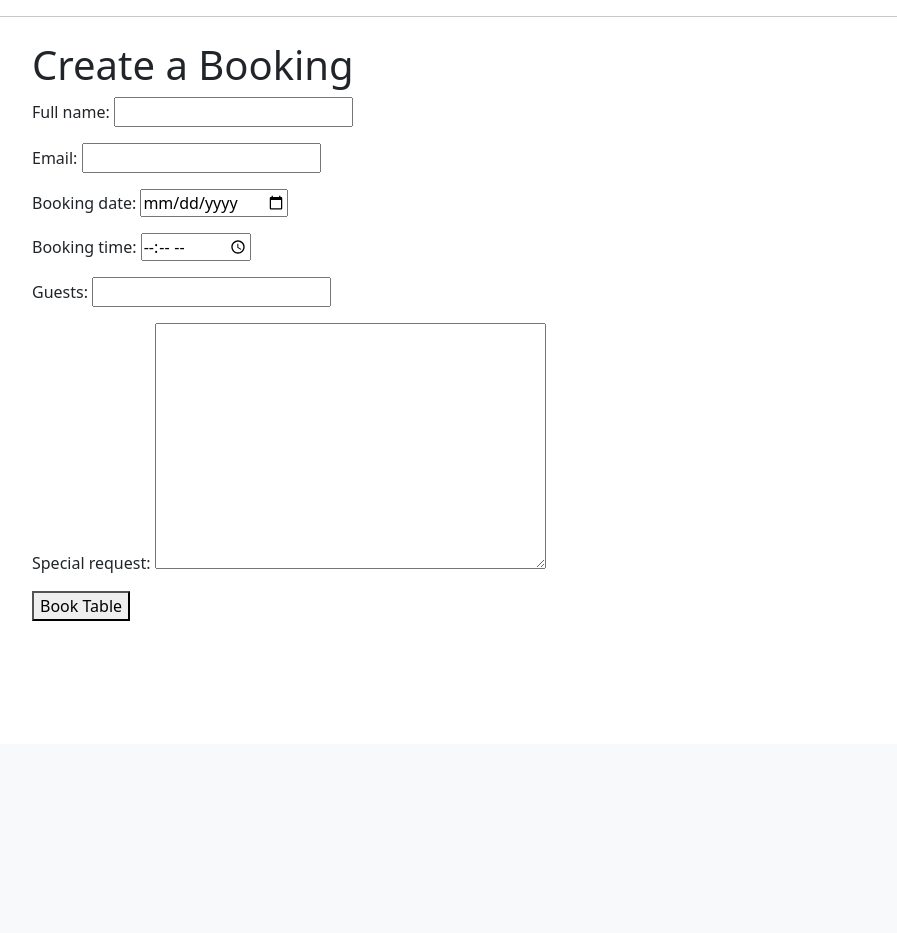
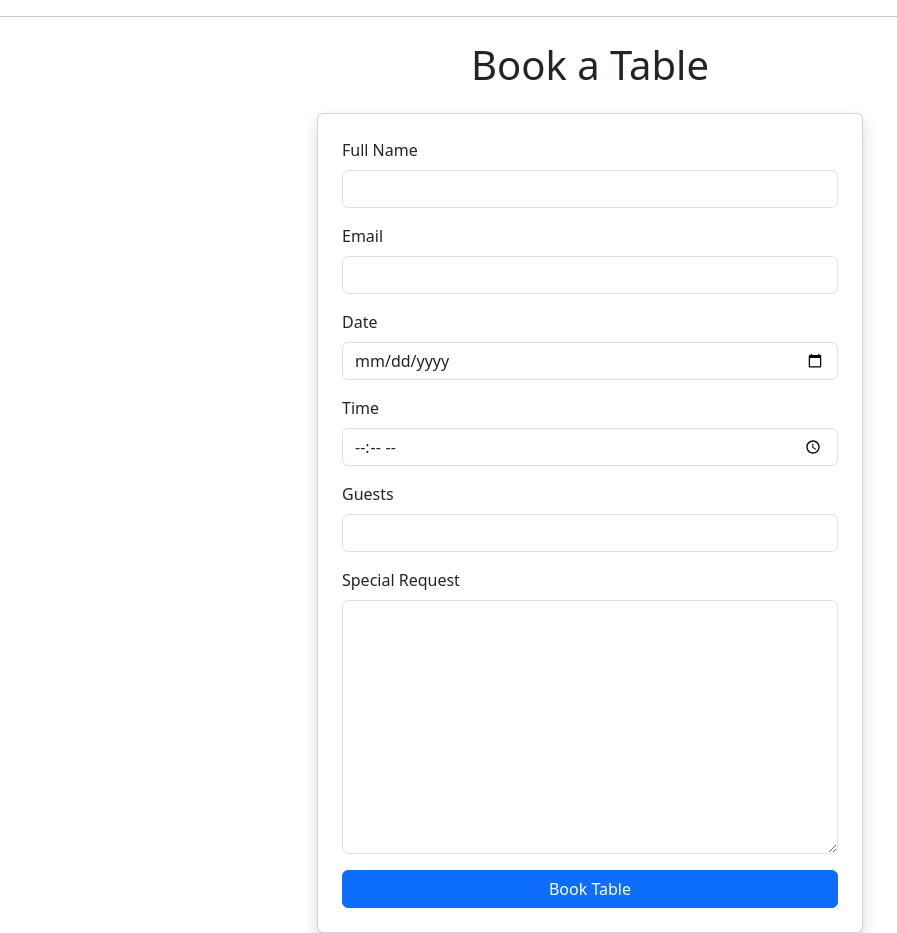
Before and after one commit to liepinaievaa-maker/restaurant-bootshaus-booking-system, a Django app: page /book/ in a window 1280 px wide. Shown: the part 56-989 px from the top of the page, without its empty margins (50-947 px from the left). Before the commit the page ends 677 px from the top, so only its background shows below. Run offline with Django 5.2, Linux system fonts and the light colour scheme; a user stored in the database is signed in.

Commit message:
Style a booking page

```diff
--- a/bookings/forms.py
+++ b/bookings/forms.py
@@ -19,6 +19,22 @@
         ]
 
         widgets = {
-            'booking_date': forms.DateInput(attrs={'type': 'date'}),
-            'booking_time': forms.TimeInput(attrs={'type': 'time'}),
+            'full_name': forms.TextInput(
+                attrs={'class': 'form-control'}
+            ),
+            'email': forms.EmailInput(
+                attrs={'class': 'form-control'}
+            ),
+            'booking_date': forms.DateInput(
+                attrs={'class': 'form-control', 'type': 'date'}
+            ),
+            'booking_time': forms.TimeInput(
+                attrs={'class': 'form-control', 'type': 'time'}
+            ),
+            'guests': forms.NumberInput(
+                attrs={'class': 'form-control'}
+            ),
+            'special_request': forms.Textarea(
+                attrs={'class': 'form-control'}
+            ),
         }
--- a/bookings/templates/bookings/create_booking.html
+++ b/bookings/templates/bookings/create_booking.html
@@ -1,11 +1,51 @@
 {% extends 'bookings/base.html' %}
 
 {% block content %}
-    <h1>Create a Booking</h1>
 
-    <form method="POST">
-        {% csrf_token %}
-        {{ form.as_p }}
-        <button type="submit">Book Table</button>
-    </form>
+<div class="row justify-content-center">
+    <div class="col-md-6">
+
+        <h1 class="mb-4 text-center">Book a Table</h1>
+
+        <form method="POST" class="card p-4 shadow">
+            {% csrf_token %}
+
+            <div class="mb-3">
+                <label class="form-label">Full Name</label>
+                {{ form.full_name }}
+            </div>
+
+            <div class="mb-3">
+                <label class="form-label">Email</label>
+                {{ form.email }}
+            </div>
+
+            <div class="mb-3">
+                <label class="form-label">Date</label>
+                {{ form.booking_date }}
+            </div>
+
+            <div class="mb-3">
+                <label class="form-label">Time</label>
+                {{ form.booking_time }}
+            </div>
+
+            <div class="mb-3">
+                <label class="form-label">Guests</label>
+                {{ form.guests }}
+            </div>
+
+            <div class="mb-3">
+                <label class="form-label">Special Request</label>
+                {{ form.special_request }}
+            </div>
+
+            <button type="submit" class="btn btn-primary w-100">
+                Book Table
+            </button>
+
+        </form>
+
+    </div>
+</div>
 {% endblock %}
```
